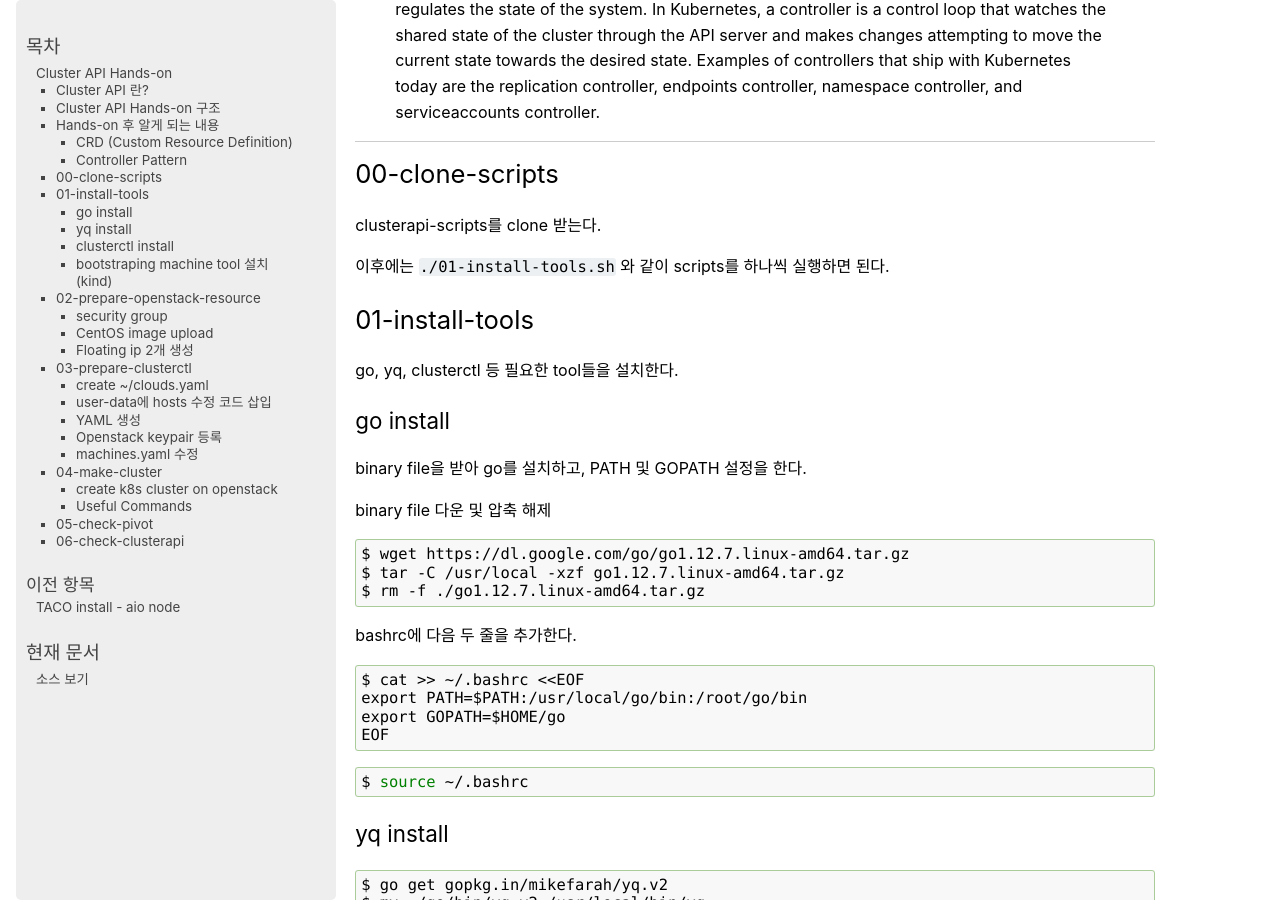
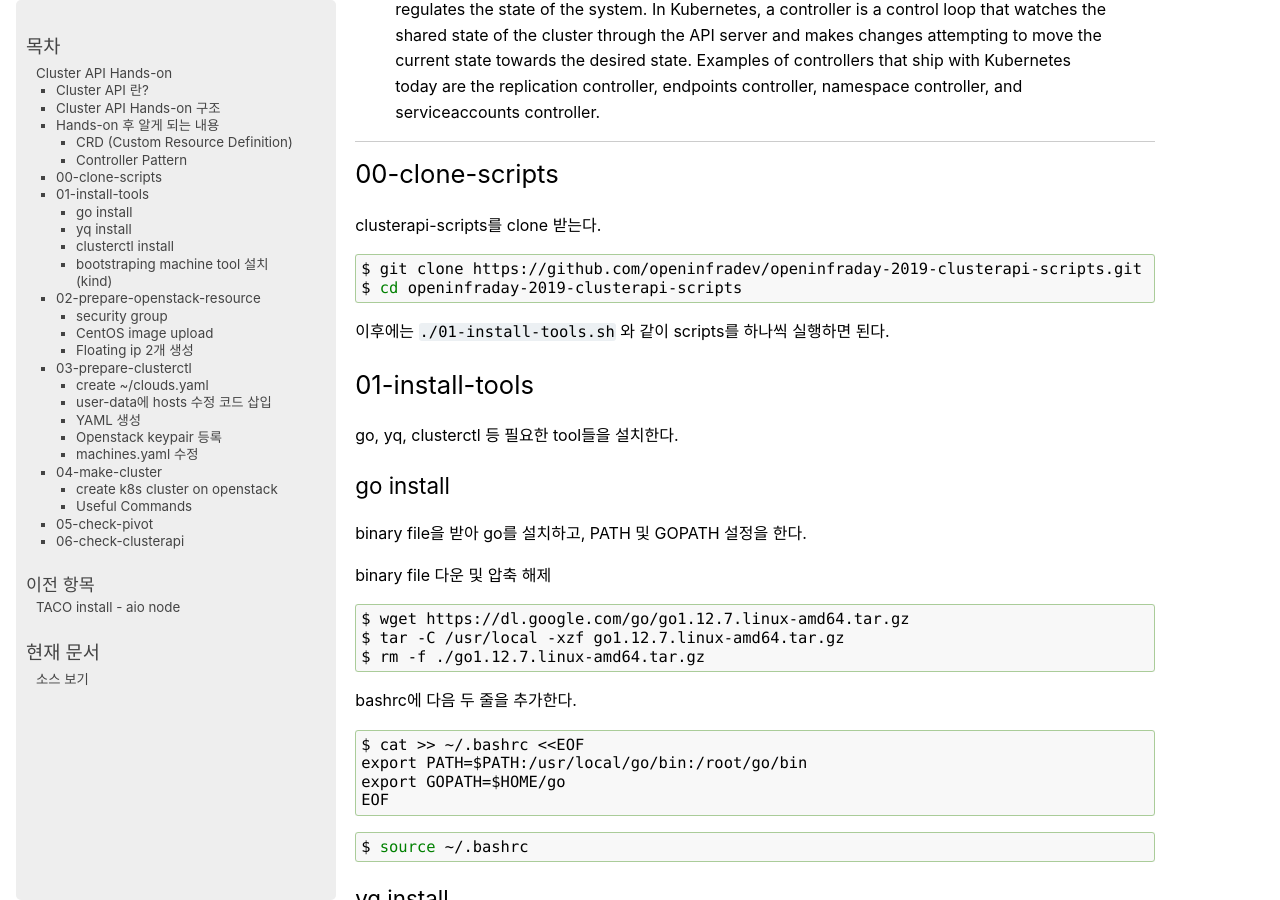
Before and after one commit to openinfradev/openinfraday-2019-handson-docs, a Sphinx documentation site: the page built from docs/source/cluster-api.rst, in a window 1280 px wide and 900 px high, scrolled down 1493 px. Built offline with Sphinx 7.4.7, drawn with Linux system fonts in a browser that asks for light colours; part of the change alters nothing that is shown; some of the changed text lies outside the part shown.

Commit message:
fix typpo

```diff
--- a/docs/source/cluster-api.rst
+++ b/docs/source/cluster-api.rst
@@ -47,7 +47,7 @@ Controller Pattern
 
 clusterapi-scripts를 clone 받는다.
 
-.. code block:: bash
+.. code-block:: bash
 
    $ git clone https://github.com/openinfradev/openinfraday-2019-clusterapi-scripts.git
    $ cd openinfraday-2019-clusterapi-scripts
@@ -190,7 +190,7 @@ clusterctl로 배포할 환경의 정보를 입력한다.
    $ openstack project list | grep admin | awk '{print $2}'
 
 .. code-block:: yaml
-   :Caption: vi ~/clouds.yaml
+   :Caption: ~/clouds.yaml
 
    PROJECT_ID=$(openstack project list | grep admin | awk '{print $2}')
 
```
